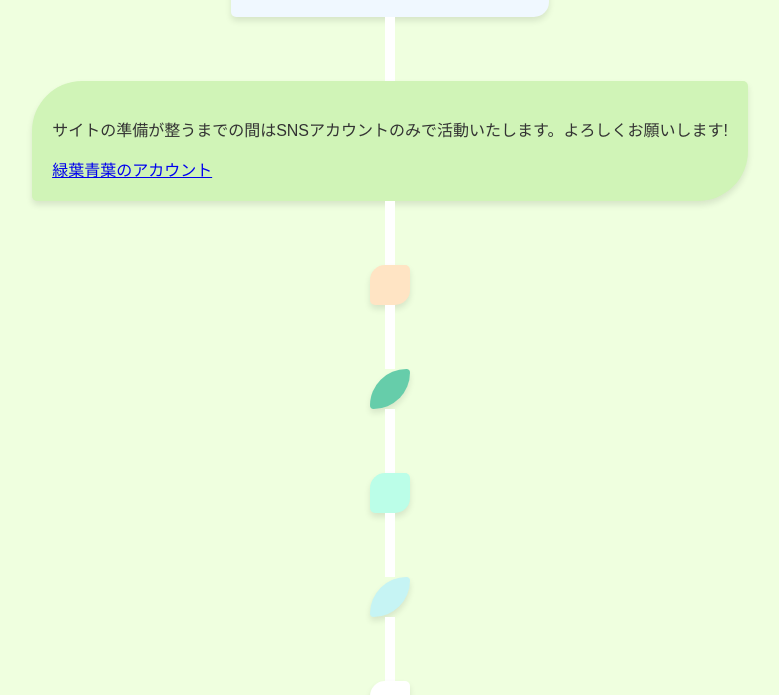
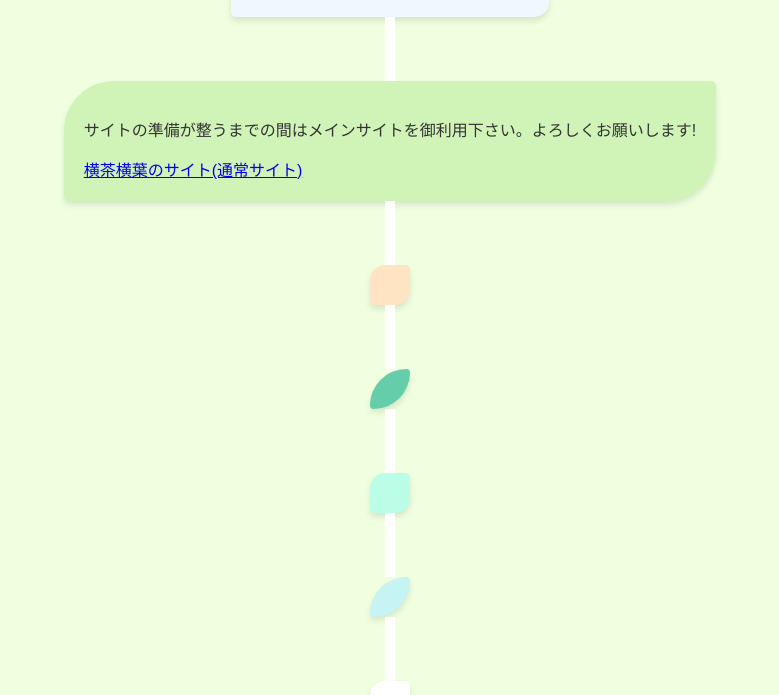
Before and after one commit to yokonoha/yokonoha-site, a plain HTML site: page index.html in a window 1280 px wide. Shown: the part 112-807 px from the top of the page, without its empty margins (250-1029 px from the left). Drawn offline with Linux system fonts and the light colour scheme.

Commit message:
Update index.html

```diff
--- a/index.html
+++ b/index.html
@@ -11,7 +11,7 @@
   gtag('config', 'G-6WTX1KY7Y7');
 </script>
   <meta name="viewport" content="width=device-width,initial-scale=1">
-  <title>緑葉青葉のイラスト倉庫 -Storage of Aoha!</title>
+  <title>NEW! 横茶横葉のサイト(仮称)</title>
   <link href="caffeine.css" rel="stylesheet"/>
   <meta charset="UTF-8">
 </head>
@@ -27,8 +27,8 @@
      <div class="cnt"><p></p></div>
      <div class="cnt"><p></p></div>
      <div class="B">
-<p>サイトの準備が整うまでの間はSNSアカウントのみで活動いたします。よろしくお願いします!</p>
-       <a href="https://x.com/ryokuyou_aoha">緑葉青葉のアカウント</a>
+<p>サイトの準備が整うまでの間はメインサイトを御利用下さい。よろしくお願いします!</p>
+       <a href="https://yokonoha.github.io">横茶横葉のサイト(通常サイト)</a>
     </div>
 </div>
 
```
